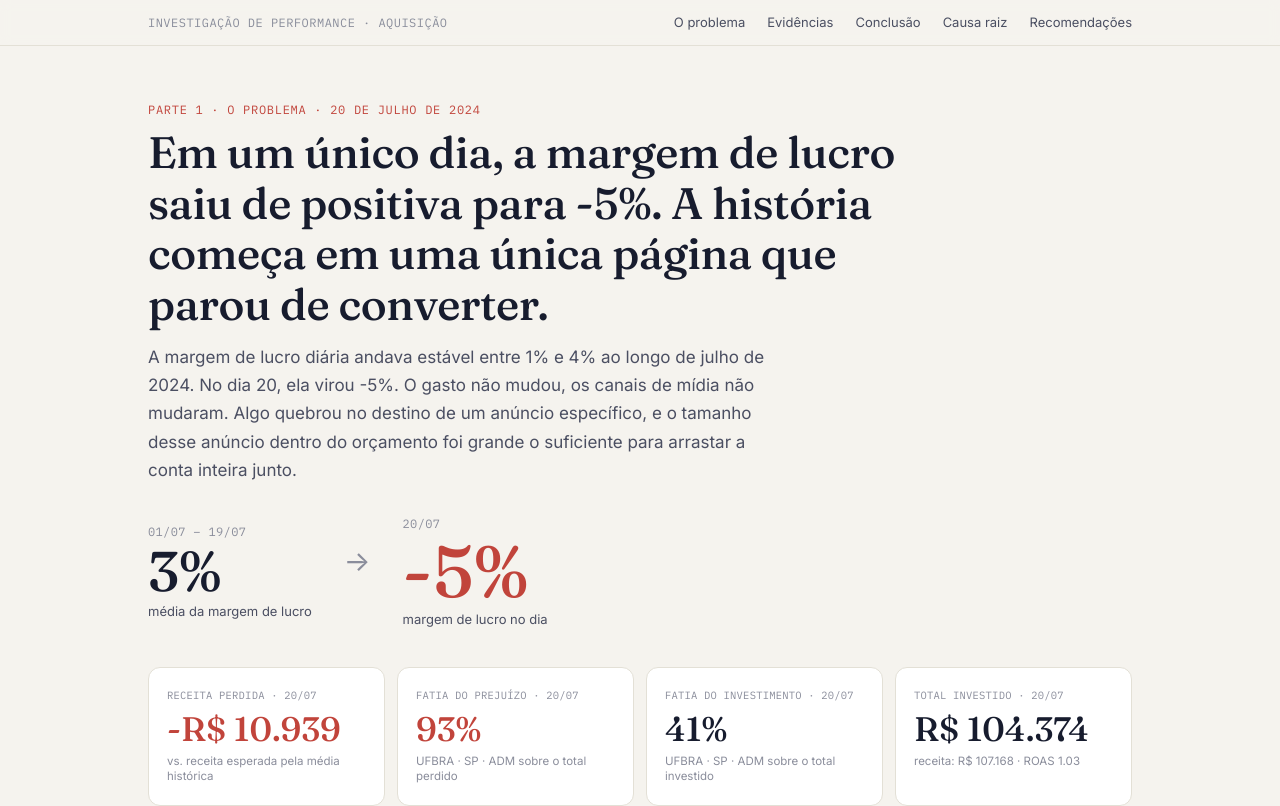
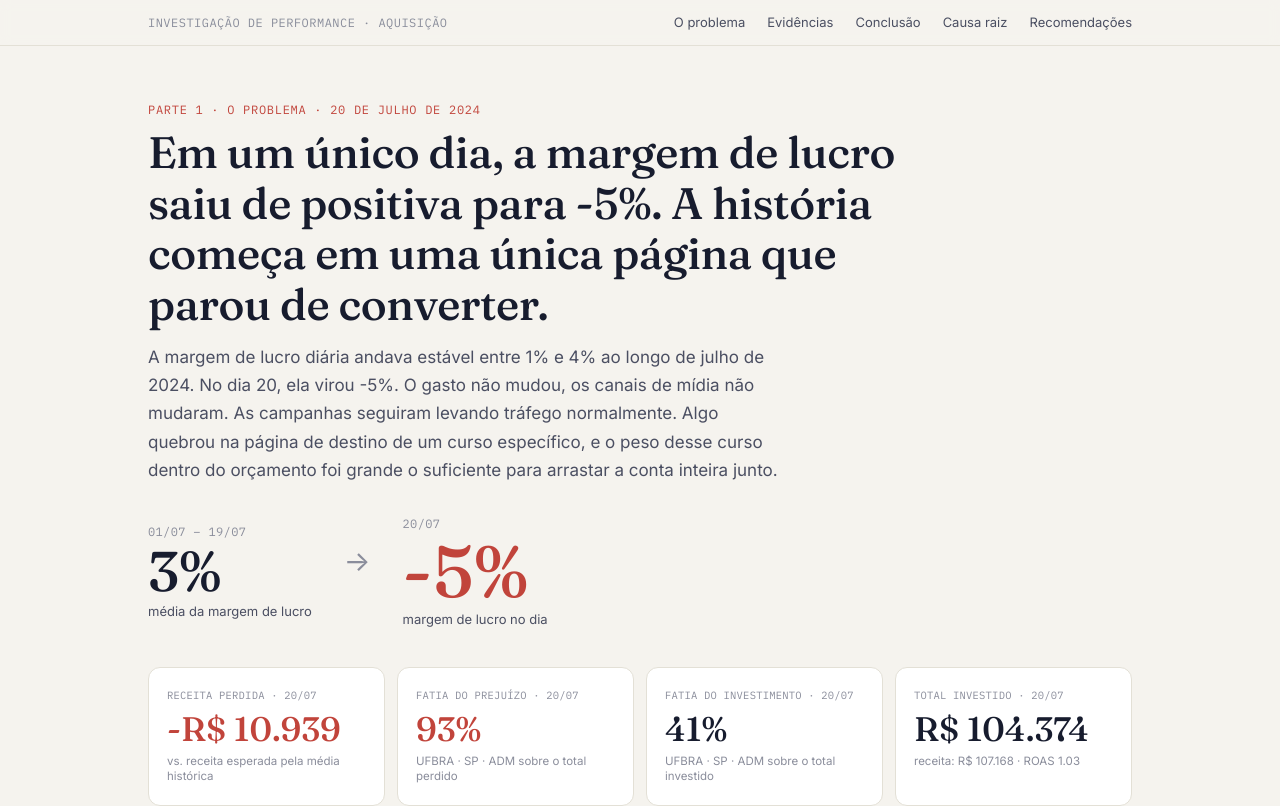
Before and after one commit to Pixtoficial/performance-investigation-pixt, a React (Vite) app: page / in a window 1280 px wide. Shown: the top 806 px of the page. Built offline with nearby package versions, Linux system fonts and the light colour scheme.

Commit message:
Corrige imprecisao: problema esta na pagina de destino, nao em um anuncio especifico

```diff
--- a/src/App.jsx
+++ b/src/App.jsx
@@ -33,8 +33,9 @@ export default function App() {
           <h1>Em um único dia, a margem de lucro saiu de positiva para -5%. A história começa em uma única página que parou de converter.</h1>
           <p className="lede">
             A margem de lucro diária andava estável entre 1% e 4% ao longo de julho de 2024. No dia 20, ela virou -5%.
-            O gasto não mudou, os canais de mídia não mudaram. Algo quebrou no destino de um anúncio específico,
-            e o tamanho desse anúncio dentro do orçamento foi grande o suficiente para arrastar a conta inteira junto.
+            O gasto não mudou, os canais de mídia não mudaram. As campanhas seguiram levando tráfego normalmente.
+            Algo quebrou na página de destino de um curso específico, e o peso desse curso dentro do orçamento
+            foi grande o suficiente para arrastar a conta inteira junto.
           </p>
 
           <div className="hero-flow">
```
